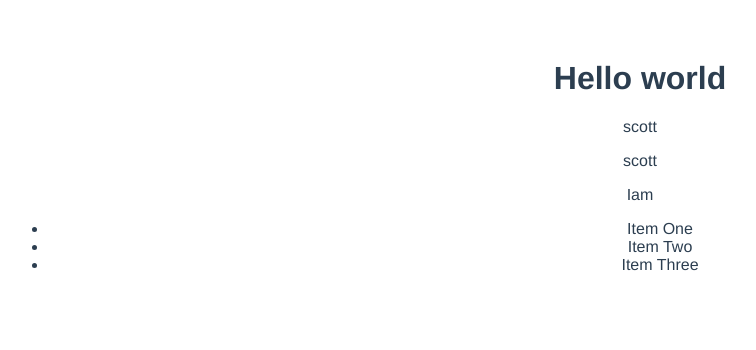
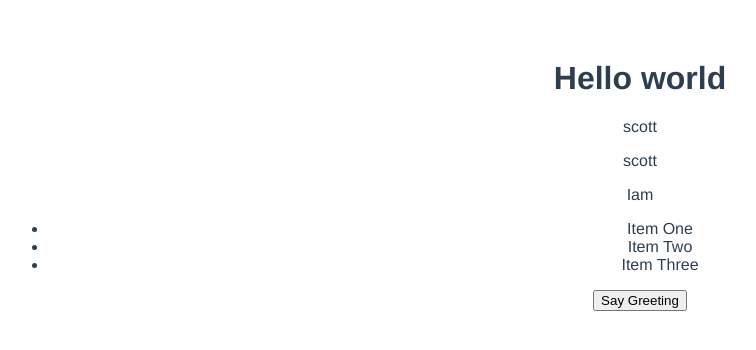
Before and after one commit to 2otogizoshi/vueTest, a Vue app: page / in a window 1280 px wide. Shown: the top 350 px of the page, without its empty margins (0-756 px from the left). Built offline with nearby package versions, Linux system fonts and the light colour scheme.

Commit message:
alert event handler implemented

```diff
--- a/src/components/Test.vue
+++ b/src/components/Test.vue
@@ -9,6 +9,7 @@
     <ul>
       <li v-for="item in items">{{ item.title }}</li>
     </ul>
+    <button v-on:click="greet">Say Greeting</button>
   </div>
 </template>
 
@@ -29,6 +30,11 @@ export default {
         { title: "Item Three" }
       ]
     };
+  },
+  methods: {
+    greet: function() {
+      alert("Hello");
+    }
   }
 };
 </script>
```
